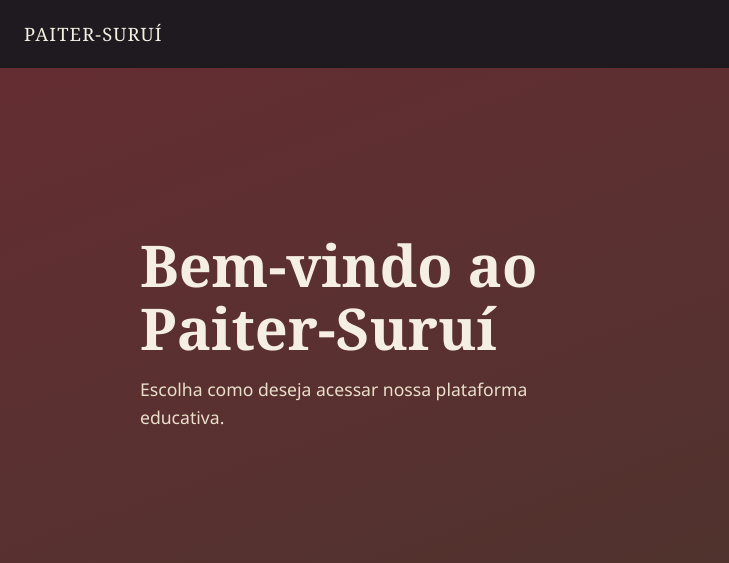
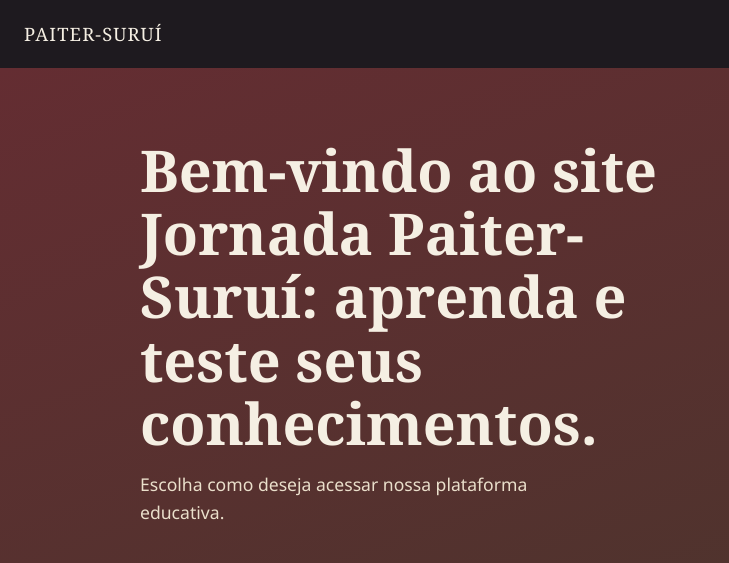
Before and after one commit to eduardagueds2008/paiter-surui, a plain HTML site: page login.html in a window 1280 px wide. Shown: the top 563 px of the page, 0-729 px from the left. Drawn offline with Linux system fonts and the light colour scheme.

Commit message:
Atualiza titulo da pagina inicial Jornada Paiter Surui

```diff
--- a/login.html
+++ b/login.html
@@ -82,7 +82,7 @@
 <section class="capa">
   <div class="miolo">
     <div>
-      <h1>Bem-vindo ao Paiter-Suruí</h1>
+      <h1>Bem-vindo ao site Jornada Paiter-Suruí: aprenda e teste seus conhecimentos.</h1>
       <p>Escolha como deseja acessar nossa plataforma educativa.</p>
     </div>
     <figure class="quadro">
```
